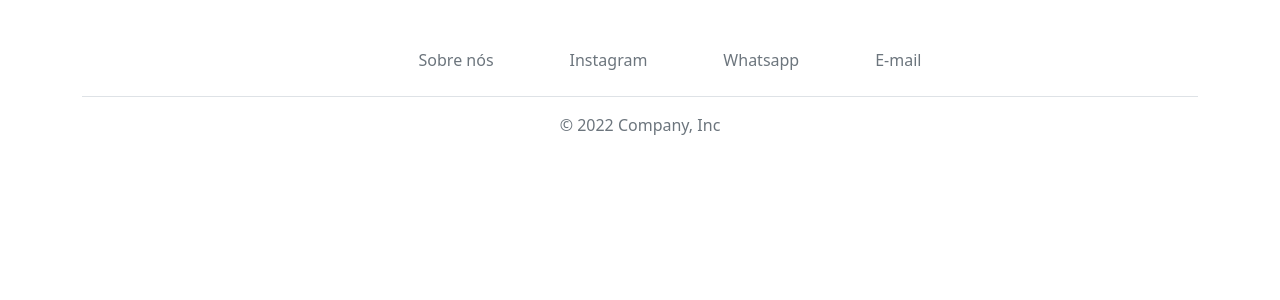
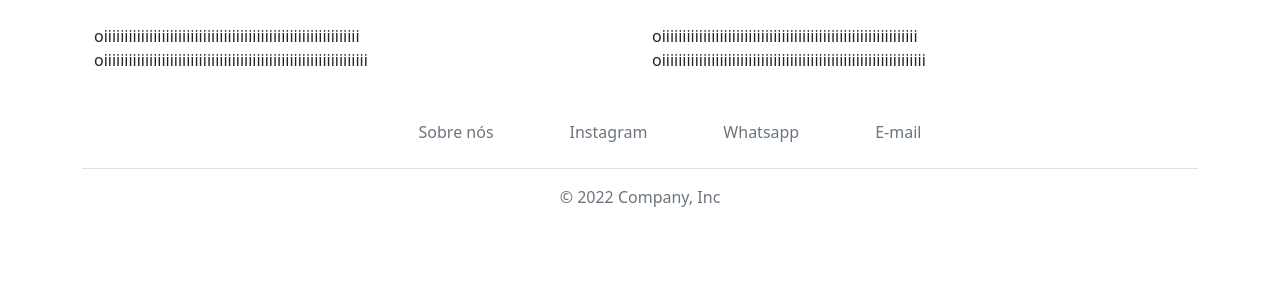
Before and after one commit to bagm4/bazar, a Django app: page /quem_somos/ in a window 1280 px wide. Shown: the part 56-356 px from the top of the page. Run offline with Django 4.2, Linux system fonts and the light colour scheme; parts of the project's set-up code (start-up, migrations or seed data) failed here and were passed over; some libraries are stand-ins or nearby versions.

Commit message:
Atualização: implementação da tela "quem_somos".

```diff
--- a/main/templates/quem_somos.html
+++ b/main/templates/quem_somos.html
@@ -5,5 +5,31 @@
 
 {% block content %}
 
+<!-- Testes -->
+<!-- Obs.: o css local não está aparecendo no site -->
+
+<div class="container .col-sm-6">
+    <div class="row" style="background-color: rgb(rgba(0, 39, 59, 0.979), green, blue);
+    border: 1px black;">
+      <div class="col">
+        oiiiiiiiiiiiiiiiiiiiiiiiiiiiiiiiiiiiiiiiiiiiiiiiiiiiiiiiiiiiiii
+      </div>
+      <div class="col">
+        oiiiiiiiiiiiiiiiiiiiiiiiiiiiiiiiiiiiiiiiiiiiiiiiiiiiiiiiiiiiiii
+      </div>
+    </div>
+    <div class="row" style="background-color: rgb(rgba(0, 39, 59, 0.979), green, blue);
+    border: 1px black;">
+      <div class="col">
+
+        oiiiiiiiiiiiiiiiiiiiiiiiiiiiiiiiiiiiiiiiiiiiiiiiiiiiiiiiiiiiiiiii
+      </div>
+      <div class="col">
+
+        oiiiiiiiiiiiiiiiiiiiiiiiiiiiiiiiiiiiiiiiiiiiiiiiiiiiiiiiiiiiiiiii
+      </div>
+    </div>
+  </div>
+
 
 {% endblock content %}
```
